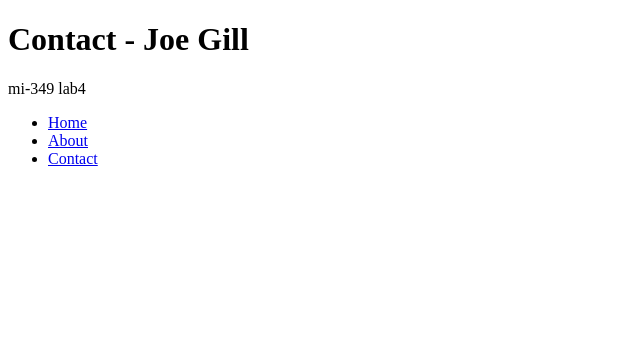
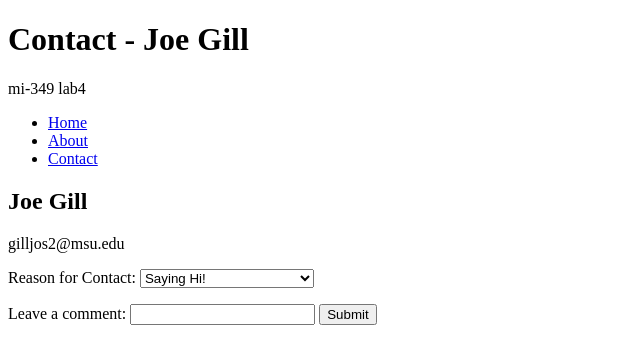
Before and after one commit to gillj0e/mi349_blog, a plain HTML site: page contact.html in a window 1280 px wide. Shown: the whole page, without its empty margins (0-640 px from the left). Drawn offline with Linux system fonts and the light colour scheme.

Commit message:
Updated contact html

```diff
--- a/contact.html
+++ b/contact.html
@@ -18,4 +18,21 @@
             </ul>
         </nav>
     </header>
+    <section id="contact info">
+        <h2>Joe Gill</h2>
+        <p>gilljos2@msu.edu</p>
+    </section>
+    <section id="contact form">
+        <form>
+            <label for="Reason for Contact">Reason for Contact:</label>
+            <select name ="reason" id="choice">
+                <option value="hi">Saying Hi!</option>
+                <option value="contractor">Looking for Contractor!</option>
+                <option value="interview">Interested in an interview!</option>
+            </select>
+            <p></p>
+            <label>Leave a comment: <input type="text"></label>
+            <button>Submit</button>
+        </form>
+    </section>
 </body>
```
